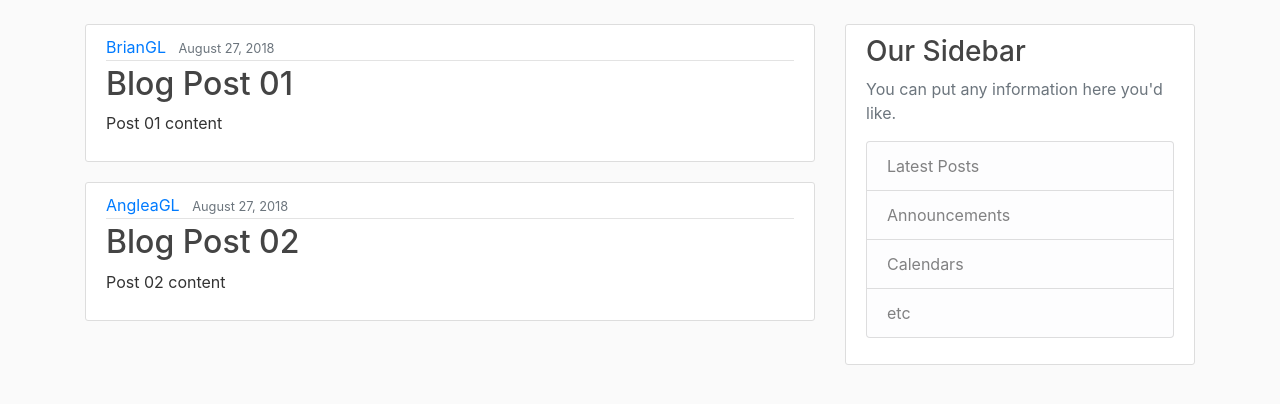
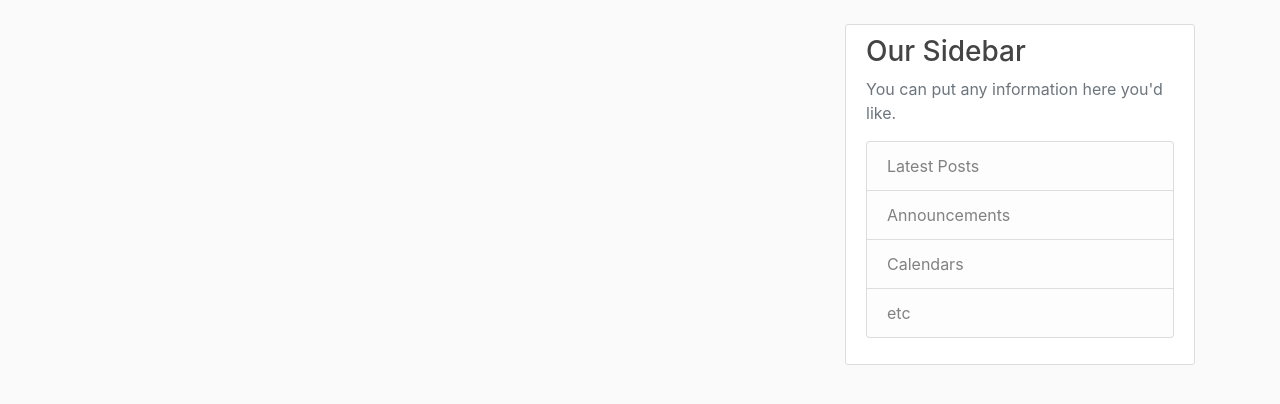
Before and after one commit to bglynch/tutorial-cms-django, a Django app: page / in a window 1280 px wide. Shown: the part 56-460 px from the top of the page. Run offline with Django 3.2, Linux system fonts and the light colour scheme; data that the repository does not hold is empty; some libraries are stand-ins or nearby versions.

Commit message:
updated views to show database posts instead of dummy posts, edit dated format on home.html

```diff
--- a/blog/templates/blog/home.html
+++ b/blog/templates/blog/home.html
@@ -5,7 +5,7 @@
           <div class="media-body">
             <div class="article-metadata">
               <a class="mr-2" href="#">{{ post.author }}</a>
-              <small class="text-muted">{{ post.date_posted }}</small>
+              <small class="text-muted">{{ post.date_posted|date:"F d , Y" }}</small>
             </div>
             <h2><a class="article-title" href="#">{{ post.title }}</a></h2>
             <p class="article-content">{{ post.content }}</p>
--- a/blog/views.py
+++ b/blog/views.py
@@ -1,24 +1,10 @@
 from django.shortcuts import render
-from django.http import HttpResponse
+from .models import Post
 
-posts = [
-    {
-        'author': 'BrianGL',
-        'title': 'Blog Post 01',
-        'content': 'Post 01 content',
-        'date_posted': 'August 27, 2018'
-    },
-    {
-        'author': 'AngleaGL',
-        'title': 'Blog Post 02',
-        'content': 'Post 02 content',
-        'date_posted': 'August 27, 2018'
-    }
-]
 
 def home(request):
     context = {
-        'posts': posts
+        'posts': Post.objects.all()
     }
     return render(request, 'blog/home.html', context)
 
```
